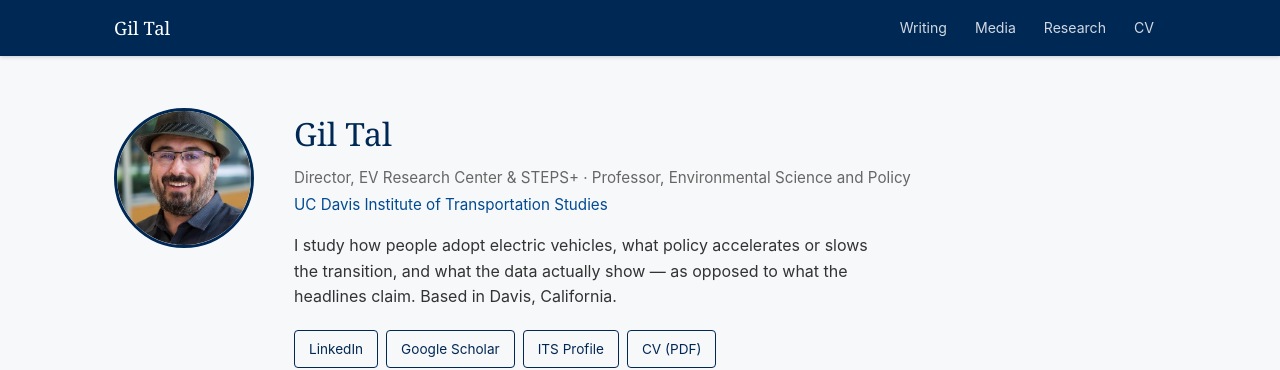
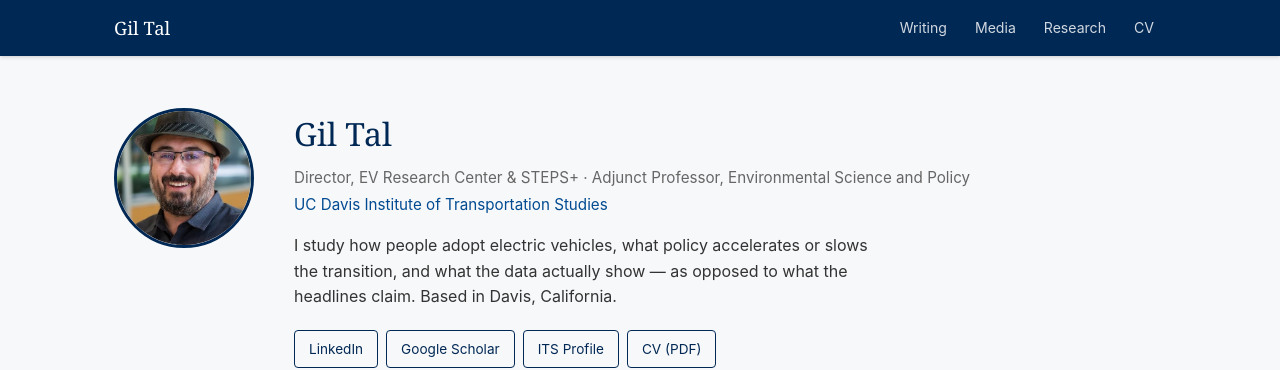
Before and after one commit to giltalEV/giltalEV.github.io, a Jekyll site: the page built from index.html, in a window 1280 px wide and 900 px high. Shown: the top 370 px of the window. Built offline with Jekyll 4.4.1, drawn with Linux system fonts in a browser that asks for light colours.

Commit message:
Fix: update hero title to Adjunct Professor per CV

```diff
--- a/index.html
+++ b/index.html
@@ -11,7 +11,7 @@ title: Home
       </div>
       <div class="hero-text">
         <h1 class="hero-name">Gil Tal</h1>
-        <p class="hero-title">Director, EV Research Center &amp; STEPS+ &middot; Professor, Environmental Science and Policy</p>
+        <p class="hero-title">Director, EV Research Center &amp; STEPS+ &middot; Adjunct Professor, Environmental Science and Policy</p>
         <p class="hero-affiliation"><a href="https://its.ucdavis.edu/" target="_blank" rel="noopener">UC Davis Institute of Transportation Studies</a></p>
         <p class="hero-bio">I study how people adopt electric vehicles, what policy accelerates or slows the transition, and what the data actually show — as opposed to what the headlines claim. Based in Davis, California.</p>
         <div class="hero-links">
```
